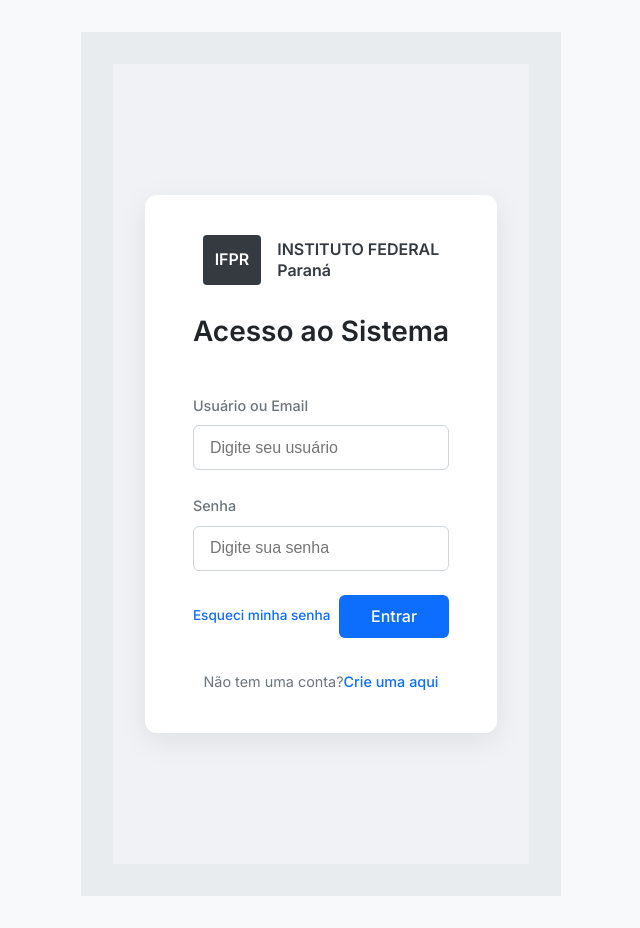
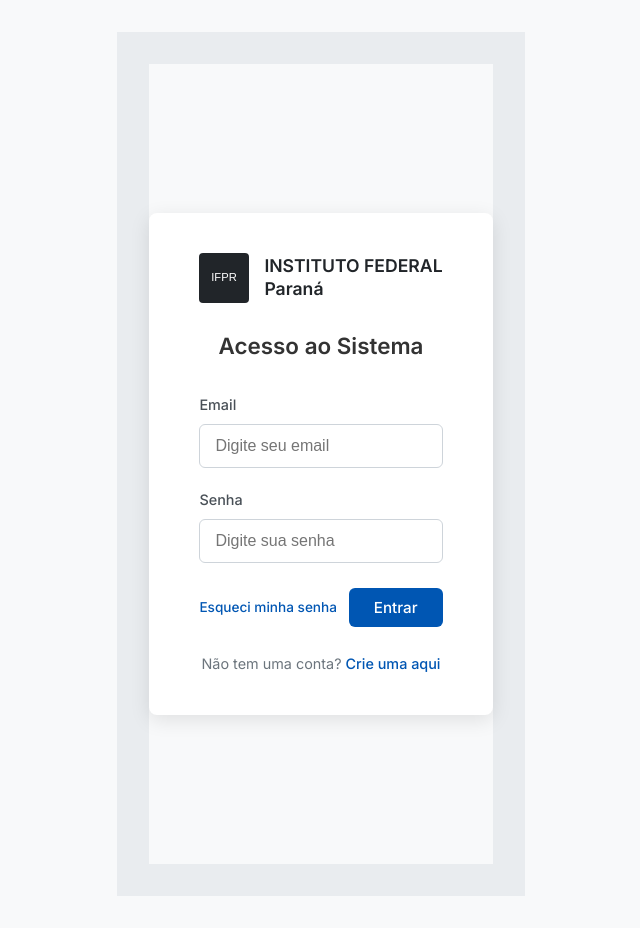
Before and after one commit to HubSabia/HubSabia_Front_e_Back, a Vue app in the folder frontend/: page /#/login in a window 1280 px wide. Shown: the whole page, without its empty margins (319-959 px from the left). Built offline with nearby package versions, Linux system fonts and the light colour scheme.

Commit message:
design da pagina que login 2

```diff
--- a/frontend/src/views/LoginView.vue
+++ b/frontend/src/views/LoginView.vue
@@ -2,52 +2,43 @@
   <div class="login-view">
     <div class="login-card">
       <div class="logo-area">
-        <div class="logo-box">IFPR</div>
-        <div class="logo-text">
-          <span>INSTITUTO FEDERAL</span>
-          <span>Paraná</span>
+        <img src="/ifpr_logo_placeholder.svg" alt="Logo IFPR" class="logo-img">
+        <h2 class="institution-name">INSTITUTO FEDERAL<br>Paraná</h2>
       </div>
+      <h3 class="login-title">Acesso ao Sistema</h3>
+      <form @submit.prevent="handleLogin">
+        <div class="form-group">
+          <label for="email">Email</label>
+          <input type="email" id="email" v-model="email" required placeholder="Digite seu email">
         </div>
-
-      <h2 class="title">Acesso ao Sistema</h2>
-
-      <form @submit.prevent="handleLogin" class="login-form">
-        <div class="form-group">
-          <label for="email">Usuário ou Email</label>
-          <input type="email" id="email" v-model="email" required placeholder="Digite seu usuário">
-        </div>
-
         <div class="form-group">
           <label for="password">Senha</label>
           <input type="password" id="password" v-model="password" required placeholder="Digite sua senha">
         </div>
-
-        <div class="actions-row">
+        <div class="form-actions">
            <a href="#" class="forgot-password">Esqueci minha senha</a>
-          <button type="submit" class="btn-login" :disabled="isLoading">
+           <button type="submit" class="btn btn-primary login-button" :disabled="isLoading">
              {{ isLoading ? 'Entrando...' : 'Entrar' }}
            </button>
         </div>
-      </form>
-
-      <div class="signup-link">
-        <span>Não tem uma conta?</span>
-        <router-link to="/registrar">Crie uma aqui</router-link>
+         <div class="create-account-link">
+            Não tem uma conta? <router-link to="/registrar">Crie uma aqui</router-link>
         </div>
 
-      <!-- Indicadores de estado -->
         <div v-if="isLoading" class="loading-container">
           <div class="spinner"></div>
+          <p>Buscando usuário, por favor aguarde...</p>
         </div>
+
         <div v-if="errorMessage" class="error-message">
           {{ errorMessage }}
         </div>
+      </form>
     </div>
   </div>
 </template>
 
 <script setup>
-// SEU SCRIPT SETUP ATUAL, QUE JÁ ESTÁ ÓTIMO, CONTINUA O MESMO.
 import { ref } from 'vue';
 import { useRouter } from 'vue-router';
 import apiClient from '@/services/api';
@@ -88,138 +79,43 @@ const handleLogin = async () => {
 </script>
 
 <style scoped>
-/* ESTILOS ATUALIZADOS E MAIS ESPECÍFICOS */
-
-/* Garante que esta view ocupe todo o espaço disponível */
 .login-view {
+  width: 100%;
   display: flex;
   justify-content: center;
   align-items: center;
-  width: 100%;
   min-height: 100vh;
-  background-color: #f0f2f5;
-  padding: 2rem; /* Adiciona um espaçamento para telas menores */
+  background-color: var(--content-bg, #f8f9fa);
 }
 
 .login-card {
-  background-color: #ffffff;
-  padding: 2.5rem 3rem;
-  border-radius: 12px;
-  box-shadow: 0 8px 30px rgba(0, 0, 0, 0.08);
+  background: #ffffff;
+  padding: 40px 50px;
+  border-radius: 8px;
+  box-shadow: 0 5px 20px rgba(0, 0, 0, 0.1);
   width: 100%;
-  max-width: 480px;
+  max-width: 450px;
   text-align: center;
 }
 
-.logo-area {
-  display: flex;
-  align-items: center;
-  justify-content: center;
-  gap: 1rem;
-  margin-bottom: 1.5rem;
-}
-
-.logo-box {
-  background-color: #343a40;
-  color: white;
-  padding: 0.75rem;
-  font-weight: 600;
-  border-radius: 4px;
-}
-
-.logo-text {
-  display: flex;
-  flex-direction: column;
-  align-items: flex-start;
-  color: #343a40;
-  font-weight: 600;
-  line-height: 1.3;
-}
-
-.title {
-  font-size: 1.75rem;
-  margin-bottom: 2.5rem;
-  font-weight: 600;
-  color: #212529;
-}
-
-.login-form {
-  width: 100%;
-}
-
-.form-group {
-  margin-bottom: 1.5rem;
-  text-align: left;
-}
-
-.form-group label {
-  display: block;
-  margin-bottom: 0.5rem;
-  font-size: 0.9rem;
-  font-weight: 500;
-  color: #6c757d;
-}
-
-.form-group input {
-  width: 100%;
-  padding: 0.8rem 1rem;
-  background-color: #ffffff;
-  color: #212529;
-  border: 1px solid #ced4da;
-  border-radius: 6px;
-  font-size: 1rem;
-  transition: border-color 0.2s, box-shadow 0.2s;
-}
-
-.form-group input:focus {
-  outline: none;
-  border-color: #0d6efd;
-  box-shadow: 0 0 0 0.2rem rgba(13, 110, 253, 0.25);
-}
-
-.actions-row {
-  display: flex;
-  justify-content: space-between;
-  align-items: center;
-  margin-top: 1.5rem;
-  margin-bottom: 2rem;
-}
-
-.forgot-password {
-  font-size: 0.85rem;
-  color: #0d6efd;
-  text-decoration: none;
-}
+.logo-area { display: flex; align-items: center; justify-content: center; margin-bottom: 25px; gap: 15px; }
+.logo-img { height: 50px; background-color: var(--sidebar-bg, #212529); padding: 5px; border-radius: 4px; }
+.institution-name { font-size: 1.1rem; font-weight: 600; color: var(--sidebar-bg, #212529); line-height: 1.3; text-align: left; }
+.login-title { margin-bottom: 30px; color: #333; font-weight: 600; font-size: 1.4rem; }
+.form-group { margin-bottom: 20px; text-align: left; }
+.form-group label { display: block; margin-bottom: 8px; color: #495057; font-weight: 500; font-size: 0.9rem; }
+.form-group input { width: 100%; padding: 12px 15px; border: 1px solid #ced4da; border-radius: 6px; font-size: 1rem; transition: border-color 0.2s, box-shadow 0.2s; }
+.form-group input:focus { outline: none; border-color: var(--primary-color, #007bff); box-shadow: 0 0 0 0.2rem rgba(0, 123, 255, 0.25); }
+.form-actions { display: flex; justify-content: space-between; align-items: center; margin-top: 25px; margin-bottom: 20px; }
+.forgot-password { font-size: 0.85rem; color: var(--primary-color, #007bff); text-decoration: none; }
 .forgot-password:hover { text-decoration: underline; }
-
-.btn-login {
-  background-color: #0d6efd;
-  color: #ffffff;
-  border: none;
-  padding: 0.7rem 2rem;
-  font-weight: 500;
-  border-radius: 6px;
-  cursor: pointer;
-  transition: background-color 0.2s ease;
-}
-.btn-login:hover { background-color: #0b5ed7; }
-.btn-login:disabled { background-color: #0d6efd; opacity: 0.65; cursor: not-allowed; }
-
-.signup-link {
-  font-size: 0.9rem;
-  color: #6c757d;
-}
-.signup-link a { color: #0d6efd; text-decoration: none; font-weight: 500; }
-.signup-link a:hover { text-decoration: underline; }
-
-.loading-container, .error-message { margin-top: 1.5rem; }
-
-
-.login-view {
-  display: flex;
-  justify-content: center;
-  align-items: center;
-  width: 100%;
-  min-height: 100vh;
-}
+.login-button { padding: 10px 25px; }
+.login-button:disabled { background-color: #0056b3; opacity: 0.7; cursor: not-allowed; }
+.create-account-link { margin-top: 25px; font-size: 0.9rem; color: #6c757d; }
+.create-account-link a { color: var(--primary-color, #007bff); text-decoration: none; font-weight: 500; }
+.create-account-link a:hover { text-decoration: underline; }
+.loading-container { margin-top: 20px; display: flex; flex-direction: column; align-items: center; gap: 10px; color: #6c757d; }
+.spinner { border: 4px solid rgba(0, 0, 0, 0.1); width: 36px; height: 36px; border-radius: 50%; border-left-color: var(--primary-color, #007bff); animation: spin 1s ease infinite; }
+@keyframes spin { 0% { transform: rotate(0deg); } 100% { transform: rotate(360deg); } }
+.error-message { margin-top: 15px; padding: 10px; background-color: #f8d7da; color: #721c24; border: 1px solid #f5c6cb; border-radius: 4px; font-size: 0.9rem; }
 </style>
```
Lines whose indentation alone changed are shown as unchanged.
